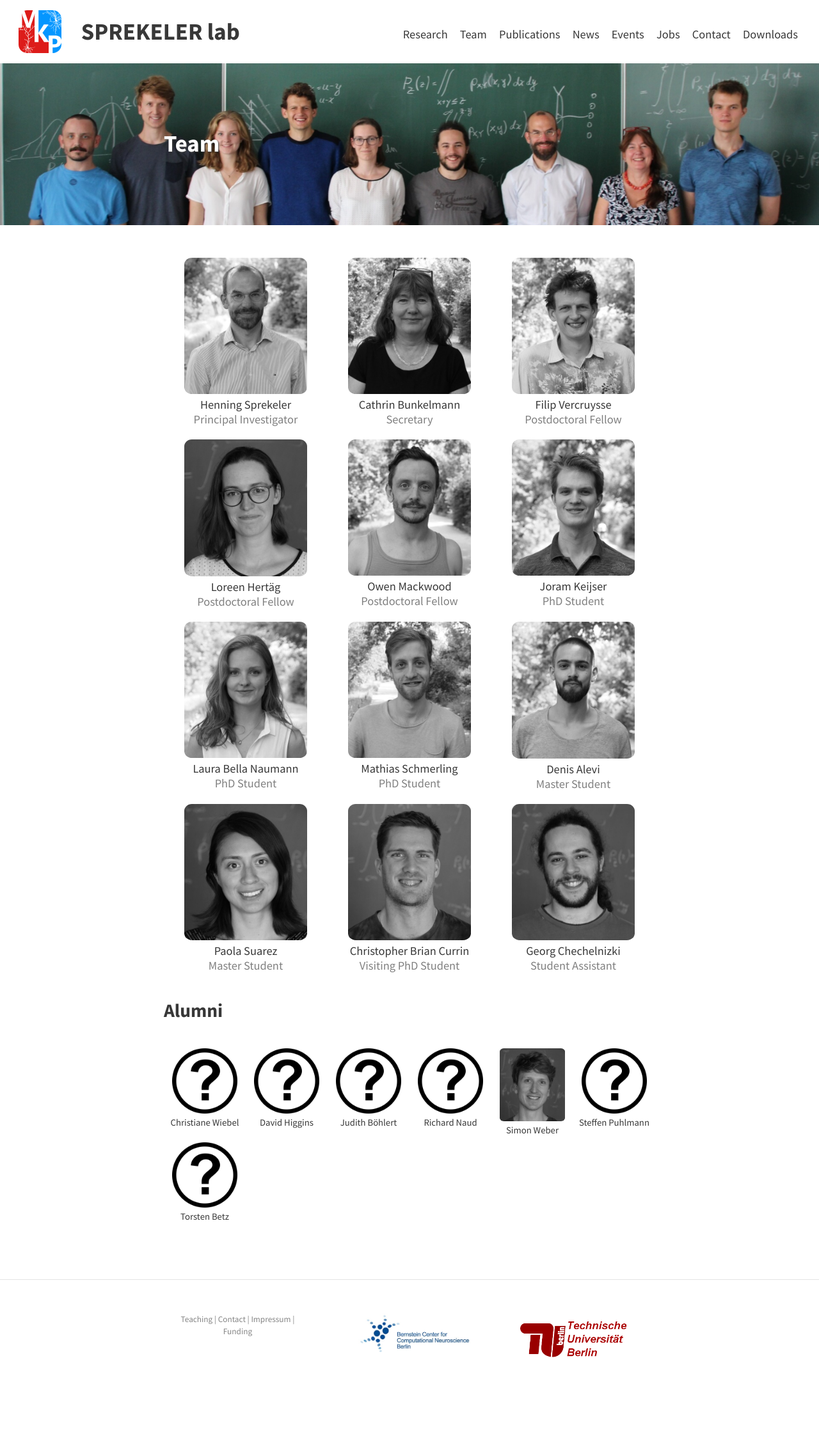
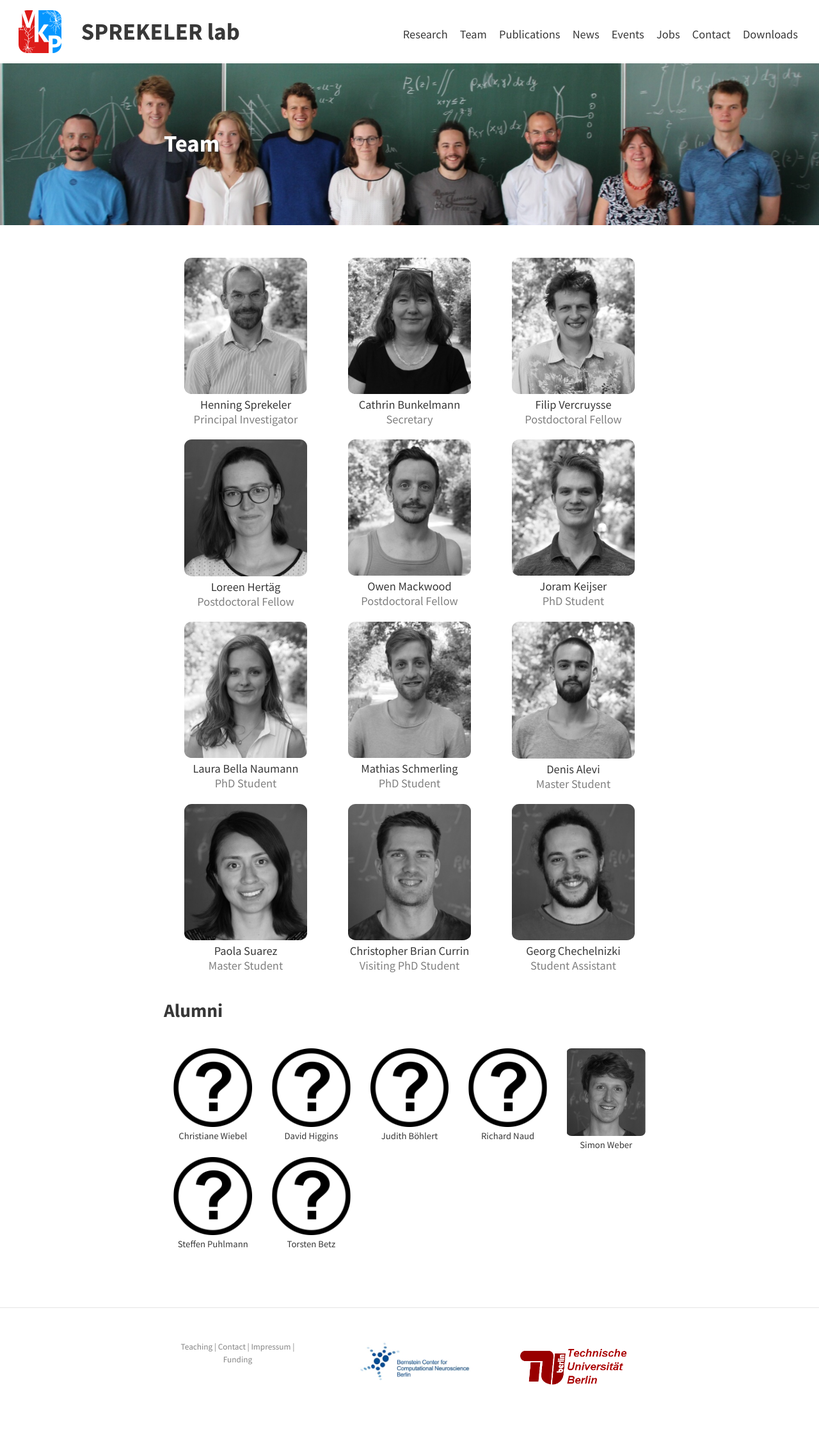
Before and after one commit to ge00rg/website-heroku, a Jekyll site: the page built from pages/2_team.md, in a window 1280 px wide. Shown: the whole page at 64% size. Built offline with Jekyll 4.4.1, drawn with Linux system fonts in a browser that asks for light colours; before the commit the page ends 2199 px from its top, so only the background shows below that.

Commit message:
adjusted numer of items in alumni

```diff
--- a/_includes/membergrid.html
+++ b/_includes/membergrid.html
@@ -42,7 +42,7 @@ figcaption {
 
 .alumnigrid{
     display: inline-grid;
-    grid-template-columns: 1fr 1fr 1fr 1fr 1fr 1fr;
+    grid-template-columns: 1fr 1fr 1fr 1fr 1fr;
     margin-top: 20px;
     }
 .alumnicol{
```
